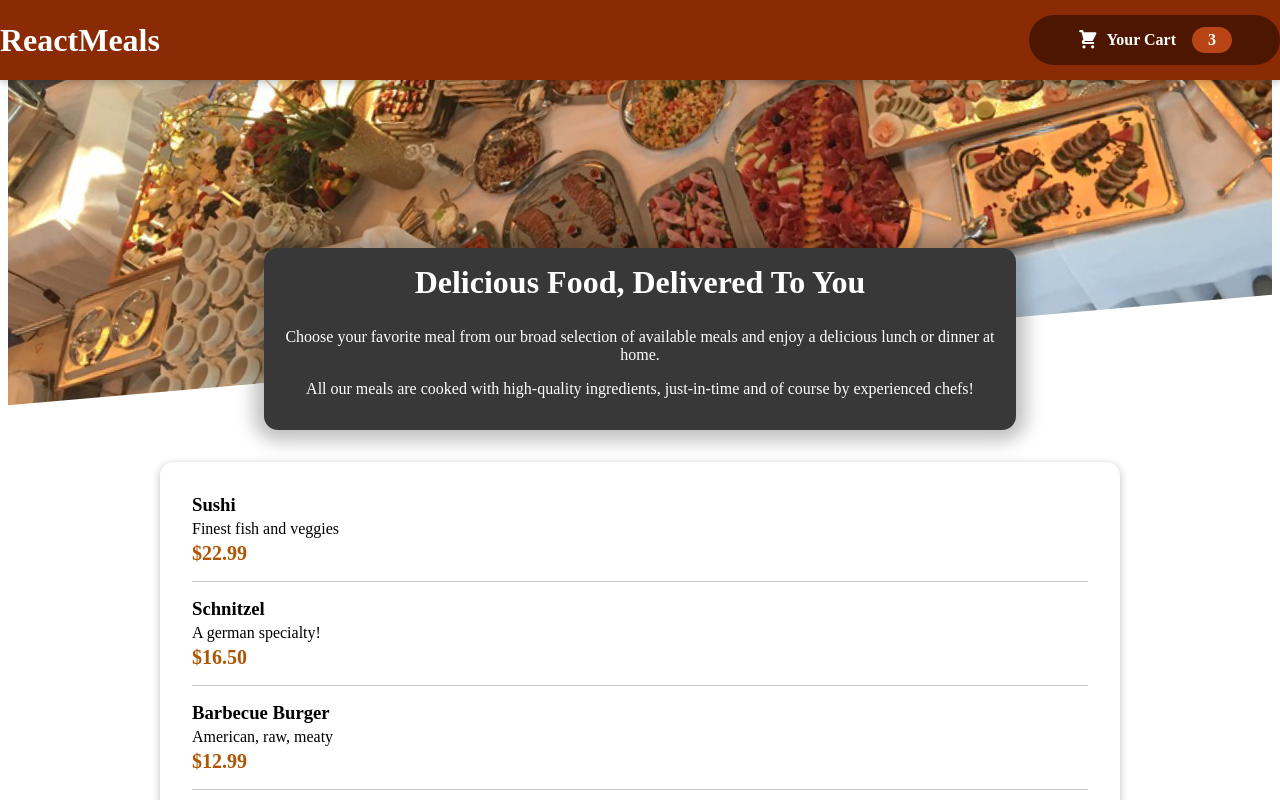
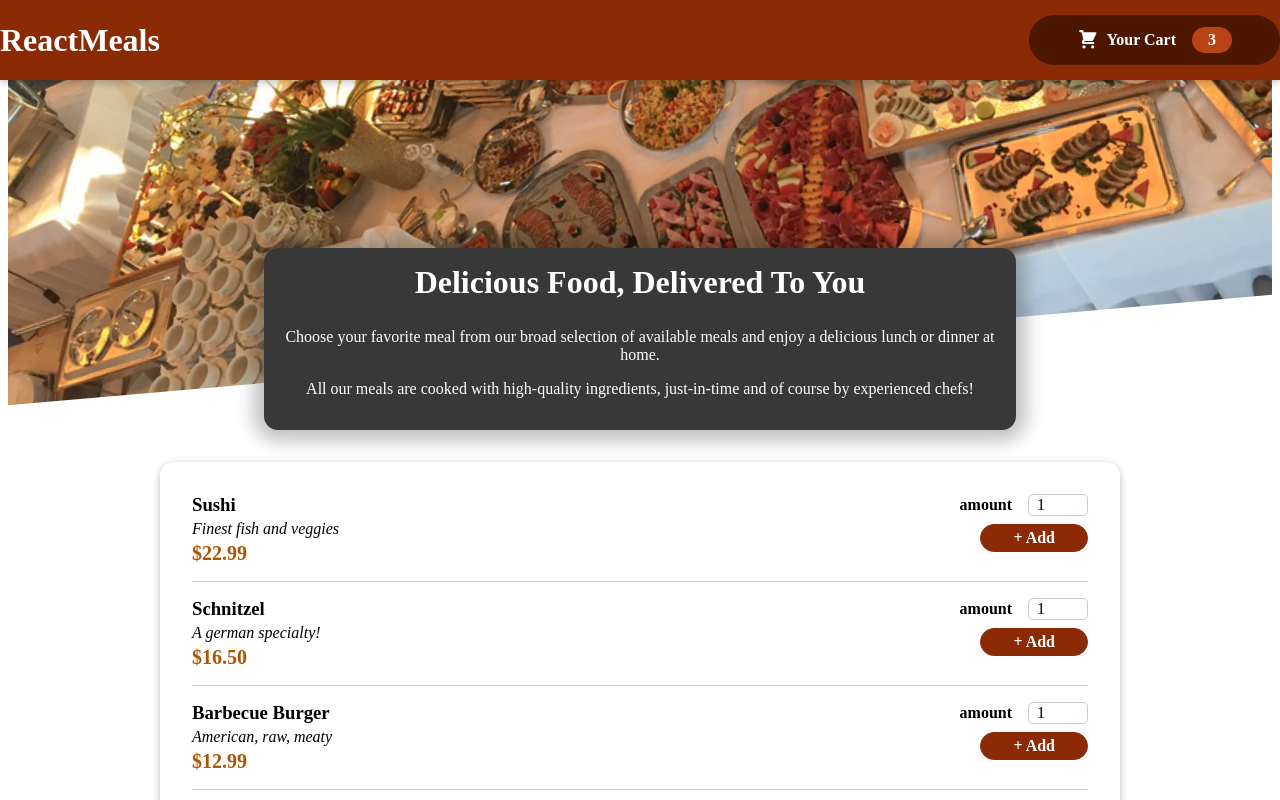
Before and after one commit to Suraj-Ambekar/React-Projects, a React (Create React App) app in the folder foodorderapp/: page / in a window 1280 px wide. Shown: the top 800 px of the page. Built offline with nearby package versions, Linux system fonts and the light colour scheme.

Commit message:
created meal item form

```diff
--- a/foodorderapp/src/components/Meals/AvailableMeals.js
+++ b/foodorderapp/src/components/Meals/AvailableMeals.js
@@ -32,7 +32,7 @@
 
 
 const AvailableMeals = () => {
-    const mealsList = DUMMY_MEALS.map(meal => <MealItems key={meal.id} name={meal.name} description={meal.description} price={meal.price} />);
+    const mealsList = DUMMY_MEALS.map(meal => <MealItems id={meal.id} key={meal.id} name={meal.name} description={meal.description} price={meal.price} />);
   return (
     <section className={classes.meals}>
       < Card>
--- a/foodorderapp/src/components/Meals/MealItem/MealItemForm.js
+++ b/foodorderapp/src/components/Meals/MealItem/MealItemForm.js
@@ -0,0 +1,22 @@
+import classes from './MealItemForm.module.css';
+import Input from '../../UI/Input';
+
+import React from 'react'
+
+const MealItemForm = (props) => {
+  return (
+    <form className={classes.form}>
+        <Input label="amount" input={{
+            id: 'amount_' + props.id,
+            type: 'number',
+            min: '1',
+            max: '5',
+            step: '1',
+            defaultValue: '1',
+        }} />
+        <button >+ Add</button>
+    </form>
+  )
+}
+
+export default MealItemForm
--- /dev/null
+++ b/foodorderapp/src/components/Meals/MealItem/MealItemForm.module.css
@@ -0,0 +1,20 @@
+.form {
+    text-align: right;
+  }
+
+  .form button {
+    font: inherit;
+    cursor: pointer;
+    background-color: #8a2b06;
+    border: 1px solid #8a2b06;
+    color: white;
+    padding: 0.25rem 2rem;
+    border-radius: 20px;
+    font-weight: bold;
+  }
+
+  .form button:hover,
+  .form button:active {
+    background-color: #641e03;
+    border-color: #641e03;
+  }
--- a/foodorderapp/src/components/Meals/MealItem/MealItems.js
+++ b/foodorderapp/src/components/Meals/MealItem/MealItems.js
@@ -1,5 +1,6 @@
 import React from 'react'
 import classes from "./MealItem.module.css"
+import MealItemForm from './MealItemForm'
 
 const MealItems = (props) => {
 
@@ -8,10 +9,12 @@
     <li className={classes.meal}>
         <div>
             <h3>{props.name}</h3>
-            <div className={classes.de}>{props.description}</div>
+            <div className={classes.description}>{props.description}</div>
             <div className={classes.price}>{price}</div>
         </div>
-        <div></div>
+        <div>
+            <MealItemForm id={props.id}/>
+        </div>
     </li>
   )
 }
--- /dev/null
+++ b/foodorderapp/src/components/UI/Input.js
@@ -0,0 +1,13 @@
+import React from 'react'
+import classes from './Input.module.css'
+
+const Input = (props) => {
+  return (
+    <div className={classes.input}>
+        <label htmlFor={props.input.id}>{props.label}</label>
+        <input {...props.input} />
+    </div>
+  )
+}
+
+export default Input
--- /dev/null
+++ b/foodorderapp/src/components/UI/Input.module.css
@@ -0,0 +1,18 @@
+.input {
+    display: flex;
+    align-items: center;
+    margin-bottom: 0.5rem;
+  }
+
+  .input label {
+    font-weight: bold;
+    margin-right: 1rem;
+  }
+
+  .input input {
+    width: 3rem;
+    border-radius: 5px;
+    border: 1px solid #ccc;
+    font: inherit;
+    padding-left: 0.5rem;
+  }
```
